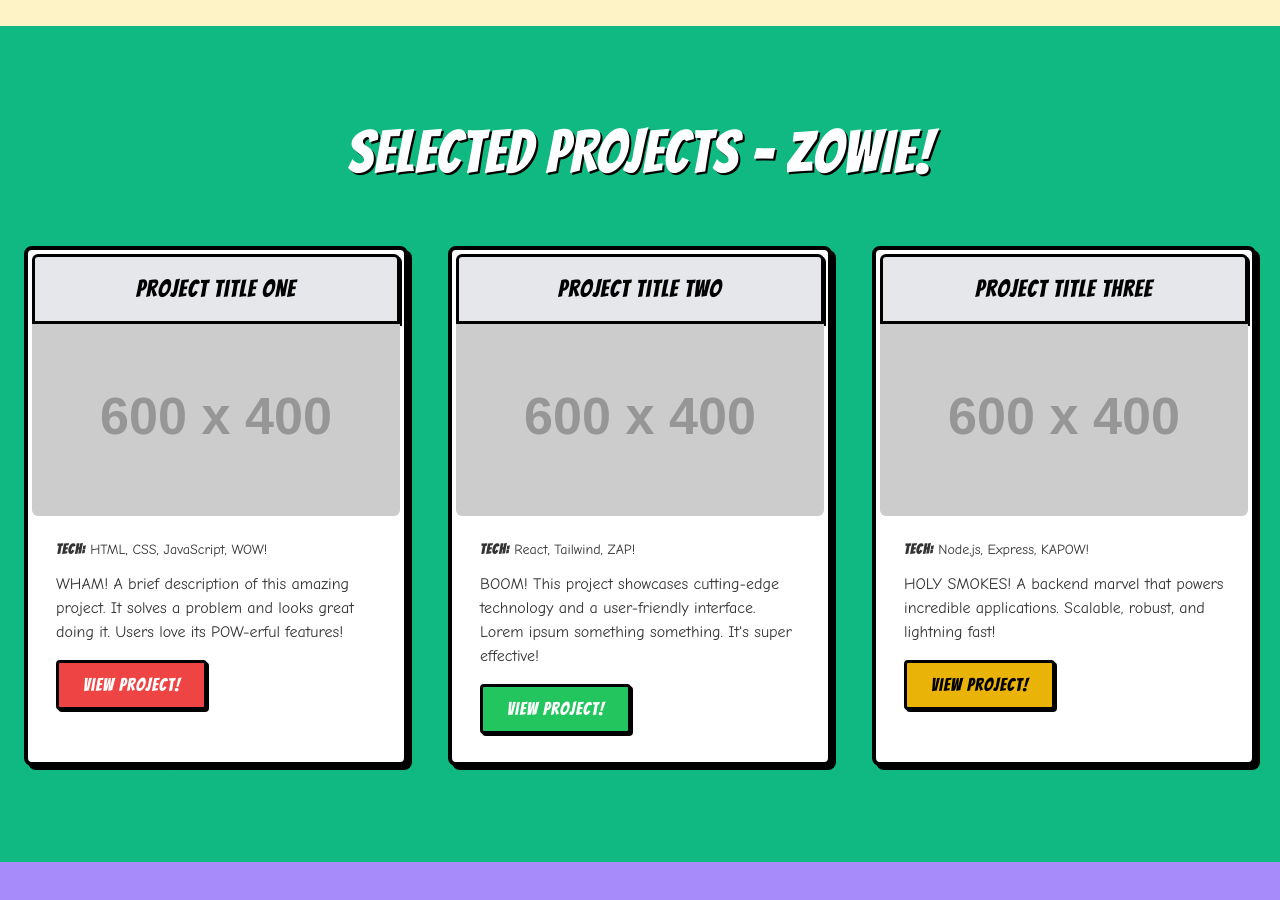
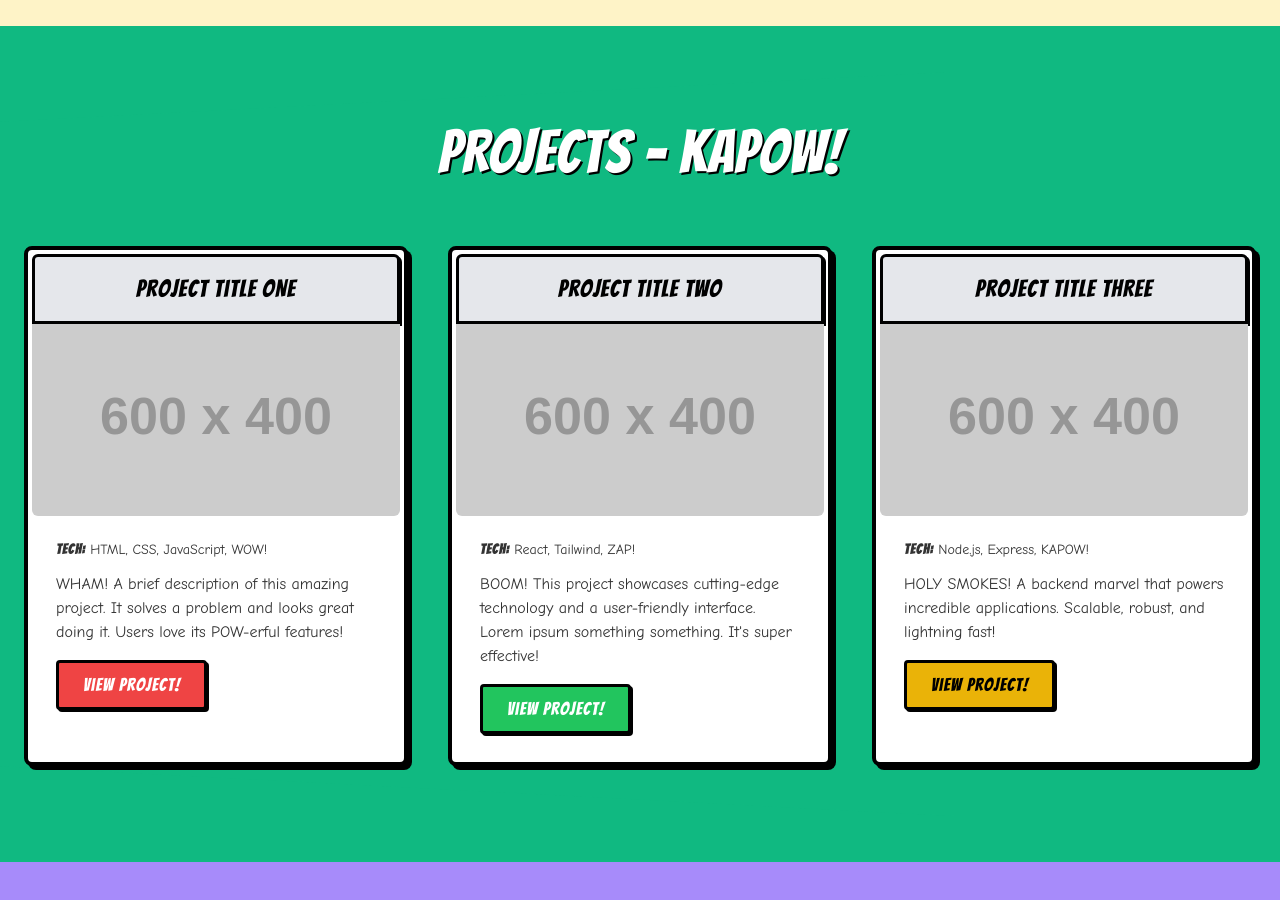
Before and after one commit to HarikrishnaSPillai/my-portfolio, a website: page index.html in a window 1280 px wide. Shown: the part 1420-2320 px from the top of the page. Drawn offline with nearby package versions, Linux system fonts and the light colour scheme; placeholder pictures from the web are drawn by us.

Commit message:
Update index.html

```diff
--- a/index.html
+++ b/index.html
@@ -61,7 +61,7 @@
     <section id="projects" class="py-16 md:py-24 relative">
         <div class="angled-divider-top" style="background: #10B981;"></div>
         <div class="container mx-auto px-6">
-            <h2 class="font-bangers text-5xl md:text-6xl text-center mb-16 text-white" style="text-shadow: 2px 2px 0 #000;">SELECTED PROJECTS - ZOWIE!</h2>
+            <h2 class="font-bangers text-5xl md:text-6xl text-center mb-16 text-white" style="text-shadow: 2px 2px 0 #000;">PROJECTS - KAPOW!</h2>
             <div id="projectCardsContainer" class="grid grid-cols-1 md:grid-cols-2 lg:grid-cols-3 gap-10">
                 </div>
         </div>
```
